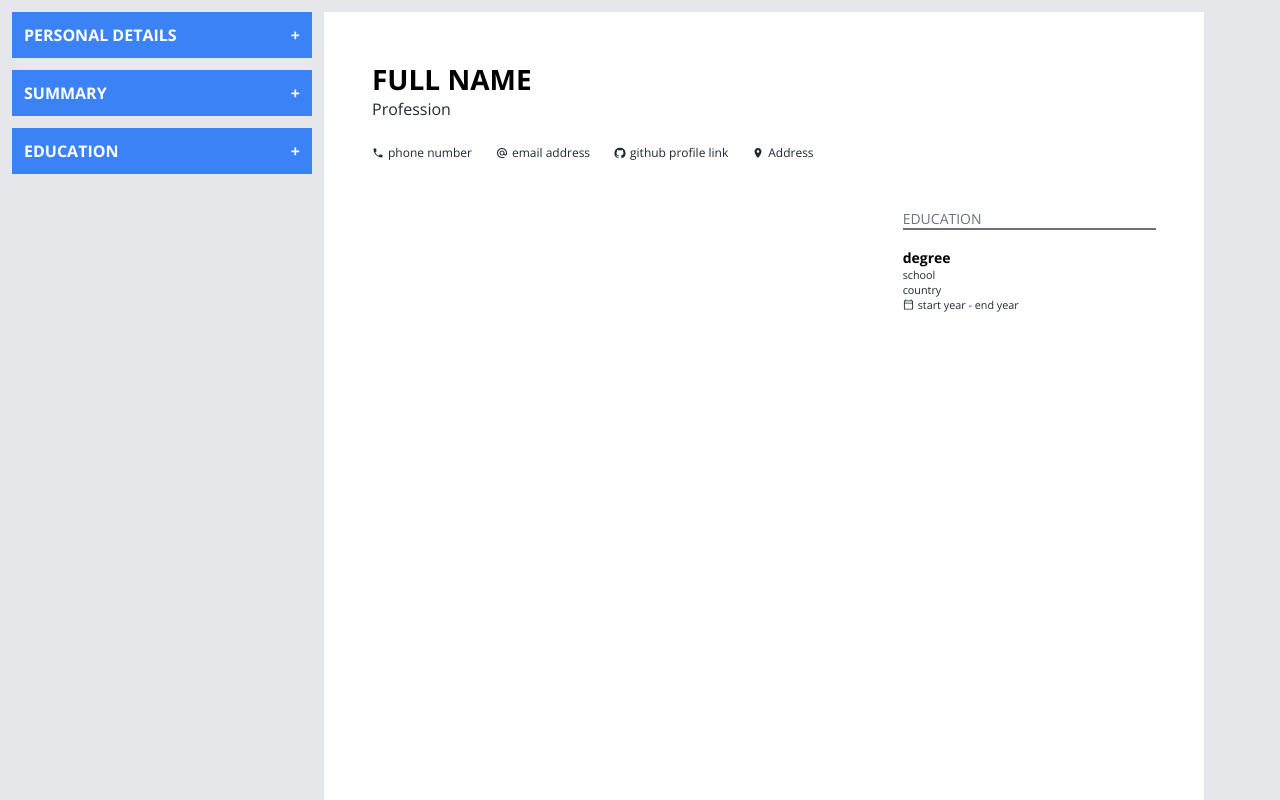
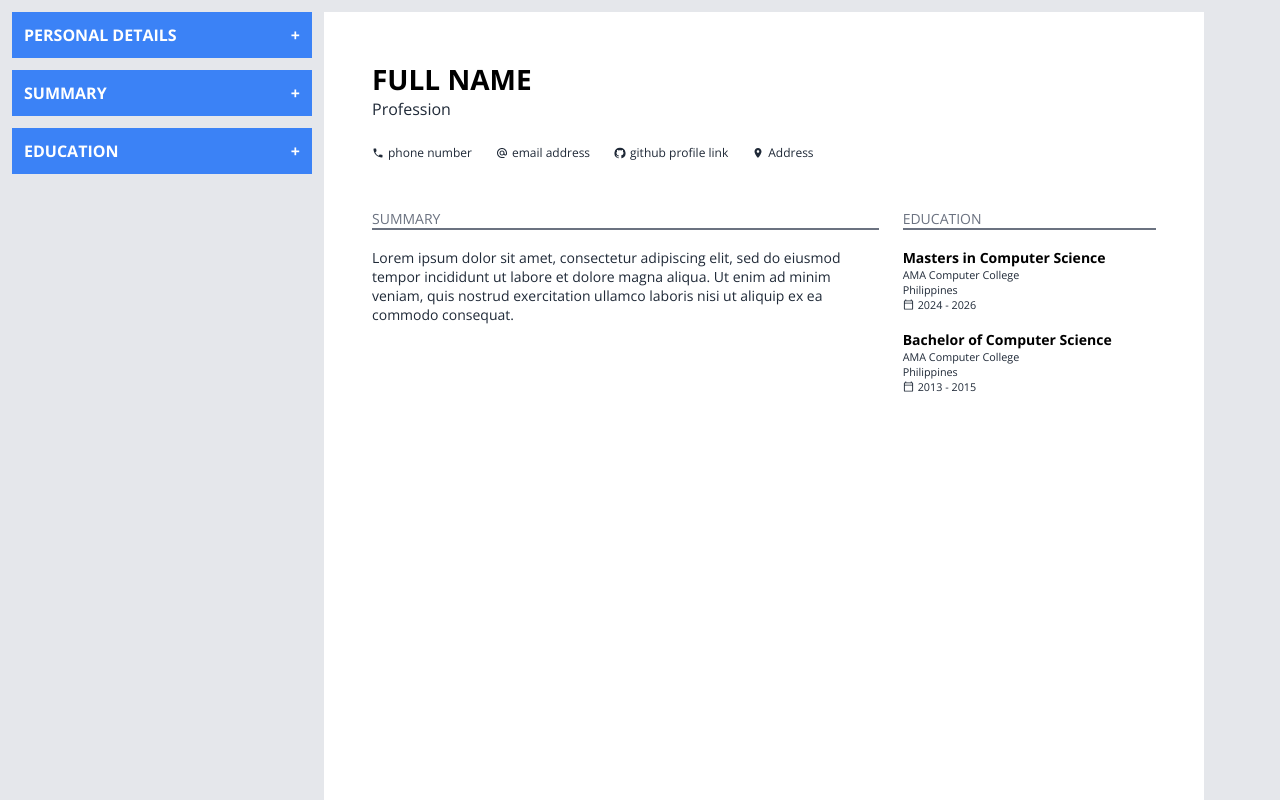
Before and after one commit to rabdevph/react-cv-builder, a React app: page / in a window 1280 px wide. Shown: the top 800 px of the page. Built offline with nearby package versions, Linux system fonts and the light colour scheme; the HTML template or start-up script is replaced by a standard one.

Commit message:
Modify forms and cv sections

```diff
--- a/package.json
+++ b/package.json
@@ -15,7 +15,8 @@
     "@mui/icons-material": "^5.14.1",
     "@mui/material": "^5.14.2",
     "react": "^18.2.0",
-    "react-dom": "^18.2.0"
+    "react-dom": "^18.2.0",
+    "uuid": "^9.0.0"
   },
   "devDependencies": {
     "@types/react": "^18.2.15",
--- a/src/App.jsx
+++ b/src/App.jsx
@@ -7,14 +7,15 @@ import { PersonalDetails } from './sections/PersonalDetails.jsx';
 import { Summary } from './sections/Summary.jsx';
 import { Education } from './sections/Education.jsx';
 
-import { personal, summary, education } from './data/data.js';
+import { data } from './data/data.js';
 
 import './App.css';
 
 function App() {
-  const [personalDetails, setPersonalDetails] = useState(personal);
-  const [summaryContent, setSummaryContent] = useState(summary);
-  const [educationDetails, setEducationDetails] = useState(education);
+  const { personal, summary, education } = data;
+  const [personalData, setPersonalData] = useState(personal);
+  const [summaryData, setSummaryData] = useState(summary);
+  const [educationData, setEducationData] = useState(education);
 
   const [isSummaryVisible, setIsSummaryVisible] = useState(true);
 
@@ -31,24 +32,24 @@ function App() {
   return (
     <div className="app">
       <div className="cv-forms">
-        <PersonalDetailsForm setPersonalDetails={setPersonalDetails} />
+        <PersonalDetailsForm setPersonalData={setPersonalData} />
         <SummaryForm
-          summaryContent={summaryContent}
-          setSummaryContent={setSummaryContent}
+          summaryData={summaryData}
+          setSummaryData={setSummaryData}
           isSummaryVisible={isSummaryVisible}
           setIsSummaryVisible={setIsSummaryVisible}
         />
-        <EducationForm setEducationDetails={setEducationDetails} />
+        <EducationForm educationData={educationData} setEducationData={setEducationData} />
       </div>
       <div className="cv-wrapper">
         <div className="cv">
-          <PersonalDetails personalDetails={personalDetails} />
+          <PersonalDetails personalData={personalData} />
           <div className="general-info">
             <div className="primary-info">
-              {summaryContent && isSummaryVisible && <Summary summaryContent={summaryContent} />}
+              {summaryData && isSummaryVisible && <Summary summaryData={summaryData} />}
             </div>
             <div className="secondary-info">
-              <Education educationDetails={educationDetails} />
+              {educationData.length > 0 && <Education educationData={educationData} />}
             </div>
           </div>
         </div>
--- a/src/components/Input.jsx
+++ b/src/components/Input.jsx
@@ -1,6 +1,6 @@
 import { useState } from 'react';
 
-export const Input = ({ id, label, collapsed, handleInputChange }) => {
+export const Input = ({ id, label, handleInputChange }) => {
   const [focusedInput, setFocusedInput] = useState(null);
 
   const handleFocus = (inputId) => {
@@ -12,7 +12,7 @@ export const Input = ({ id, label, collapsed, handleInputChange }) => {
   };
 
   return (
-    <div className={`form-input-wrapper ${collapsed ? 'collapsed' : ''}`}>
+    <>
       <input
         className={`form-input ${focusedInput === id ? 'focused' : ''}`}
         type="text"
@@ -23,6 +23,6 @@ export const Input = ({ id, label, collapsed, handleInputChange }) => {
         onBlur={handleBlur}
         onChange={handleInputChange}
       />
-    </div>
+    </>
   );
 };
--- a/src/components/TextArea.jsx
+++ b/src/components/TextArea.jsx
@@ -1,6 +1,6 @@
 import { useState } from 'react';
 
-export const TextArea = ({ id, label, collapsed, handleInputChange }) => {
+export const TextArea = ({ id, label, handleInputChange }) => {
   const [focused, setFocused] = useState(false);
 
   const handleFocus = () => {
@@ -11,7 +11,7 @@ export const TextArea = ({ id, label, collapsed, handleInputChange }) => {
     setFocused(false);
   };
   return (
-    <div className={`form-input-wrapper ${collapsed ? 'collapsed' : ''}`}>
+    <>
       <textarea
         className={`form-input textarea ${focused ? 'focused' : ''}`}
         id={id}
@@ -20,6 +20,6 @@ export const TextArea = ({ id, label, collapsed, handleInputChange }) => {
         onBlur={handleBlur}
         onChange={handleInputChange}
       ></textarea>
-    </div>
+    </>
   );
 };
--- a/src/data/data.js
+++ b/src/data/data.js
@@ -1,18 +1,36 @@
-export const personal = {
+import { v4 as uuidv4 } from 'uuid';
+
+export const data = {
+  personal: {
     name: 'full name',
     profession: 'profession',
     phone: 'phone number',
     email: 'email address',
     github: 'github profile link',
     address: 'address',
+  },
+  summary: {
+    content:
+      'Lorem ipsum dolor sit amet, consectetur adipiscing elit, sed do eiusmod tempor incididunt ut labore et dolore magna aliqua. Ut enim ad minim veniam, quis nostrud exercitation ullamco laboris nisi ut aliquip ex ea commodo consequat. ',
+  },
+  education: [
+    {
+      id: uuidv4(),
+      isVisible: true,
+      degree: 'Masters in Computer Science',
+      school: 'AMA Computer College',
+      country: 'Philippines',
+      'start-year': '2024',
+      'end-year': '2026',
+    },
+    {
+      id: uuidv4(),
+      isVisible: true,
+      degree: 'Bachelor of Computer Science',
+      school: 'AMA Computer College',
+      country: 'Philippines',
+      'start-year': '2013',
+      'end-year': '2015',
+    },
+  ],
 };
-
-export const summary = '';
-
-export const education = {
-  degree: 'degree',
-  school: 'school',
-  country: 'country',
-  'start-year': 'start year',
-  'end-year': 'end year',
-};
--- a/src/sections/Education.jsx
+++ b/src/sections/Education.jsx
@@ -1,14 +1,17 @@
 import CalendarTodayOutlinedIcon from '@mui/icons-material/CalendarTodayOutlined';
 
-export const Education = ({ educationDetails }) => {
-  const { degree, school, country, 'start-year': startYear, 'end-year': endYear } = educationDetails;
+export const Education = ({ educationData }) => {
   return (
     <div className="education">
       <div className="heading">
         <p className="header">EDUCATION</p>
         <div className="horizontal-line"></div>
       </div>
-      <div className="education-content">
+      {educationData.map((eduData) => {
+        const { id, isVisible, degree, school, country, 'start-year': startYear, 'end-year': endYear } = eduData;
+        return (
+          isVisible && (
+            <div className="education-content" key={id}>
               <p className="education-degree">{degree}</p>
               <p className="education-school">{school}</p>
               <p className="education-country">{country}</p>
@@ -19,6 +22,9 @@ export const Education = ({ educationDetails }) => {
                 </p>
               </div>
             </div>
+          )
+        );
+      })}
     </div>
   );
 };
--- a/src/sections/EducationForm.jsx
+++ b/src/sections/EducationForm.jsx
@@ -1,10 +1,18 @@
 import { useState } from 'react';
+
+import { v4 as uuidv4 } from 'uuid';
 
 import { Input } from '../components/Input.jsx';
 
-export const EducationForm = ({ setEducationDetails }) => {
+import VisibilityIcon from '@mui/icons-material/Visibility';
+import VisibilityOffIcon from '@mui/icons-material/VisibilityOff';
+import DeleteOutlineIcon from '@mui/icons-material/DeleteOutline';
+
+export const EducationForm = ({ educationData, setEducationData }) => {
   const [collapsed, setCollapsed] = useState(false);
   const [formValues, setFormValues] = useState({
+    id: uuidv4(),
+    isVisible: true,
     degree: '',
     school: '',
     country: '',
@@ -26,10 +34,44 @@ export const EducationForm = ({ setEducationDetails }) => {
     });
   };
 
+  const toggleVisibility = (id) => {
+    setEducationData((prevData) =>
+      prevData.map((eduData) => {
+        if (eduData.id === id) {
+          return {
+            ...eduData,
+            isVisible: !eduData.isVisible,
+          };
+        }
+        return eduData;
+      }),
+    );
+  };
+
+  const deleteEducation = (id) => {
+    setEducationData((prevData) => prevData.filter((eduData) => eduData.id !== id));
+  };
+
   const handleFormSubmit = (e) => {
     e.preventDefault();
-    // update education object -> [data.js]
-    setEducationDetails(formValues);
+
+    // update education array -> [data.js]
+    setEducationData((prevState) => {
+      return [...prevState, formValues];
+    });
+
+    // clear form values
+    setFormValues({
+      id: uuidv4(),
+      isVisible: true,
+      degree: '',
+      school: '',
+      country: '',
+      'start-year': '',
+      'end-year': '',
+    });
+
+    e.target.reset();
   };
 
   return (
@@ -37,14 +79,63 @@ export const EducationForm = ({ setEducationDetails }) => {
       <button className={`form-collapse-btn ${collapsed ? 'collapsed' : ''}`} onClick={toggleCollapse}>
         EDUCATION
       </button>
-      <form className={`form ${collapsed ? 'collapsed' : ''}`} onSubmit={handleFormSubmit}>
-        <Input id="degree" label="degree" collapsed={collapsed} handleInputChange={handleInputChange} />
-        <Input id="school" label="school" collapsed={collapsed} handleInputChange={handleInputChange} />
-        <Input id="country" label="Country" collapsed={collapsed} handleInputChange={handleInputChange} />
-        <Input id="start-year" label="start year" collapsed={collapsed} handleInputChange={handleInputChange} />
-        <Input id="end-year" label="end year" collapsed={collapsed} handleInputChange={handleInputChange} />
-        <input type="submit" className="update-button" id="update-btn" value="UPDATE" />
-      </form>
+      <div className={`form-collapse-wrapper ${collapsed ? 'collapsed' : ''}`}>
+        <form className="form" onSubmit={handleFormSubmit}>
+          <Input id="degree" label="degree" handleInputChange={handleInputChange} />
+          <Input id="school" label="school" handleInputChange={handleInputChange} />
+          <Input id="country" label="Country" handleInputChange={handleInputChange} />
+          <Input id="start-year" label="start year" handleInputChange={handleInputChange} />
+          <Input id="end-year" label="end year" handleInputChange={handleInputChange} />
+          <input type="submit" className="add-button" id="add-btn" value="ADD" />
+        </form>
+        {educationData.length > 0 && (
+          <div className="education-list">
+            {educationData.map((eduData) => {
+              const { id, isVisible, degree } = eduData;
+              return (
+                <div className="education-list-degree" key={id}>
+                  <p className="degree">{degree}</p>
+                  <div className="education-list-controls">
+                    <button type="button" className="visibility-button" onClick={() => toggleVisibility(id)}>
+                      {isVisible && (
+                        <VisibilityOffIcon
+                          sx={{
+                            fontSize: 14,
+                            color: '#3b82f6',
+                            '&:hover': { color: '#2563eb' },
+                            '&:active': { color: '#3b82f6' },
+                          }}
+                        />
+                      )}
+
+                      {!isVisible && (
+                        <VisibilityIcon
+                          sx={{
+                            fontSize: 14,
+                            color: '#3b82f6',
+                            '&:hover': { color: '#2563eb' },
+                            '&:active': { color: '#3b82f6' },
+                          }}
+                        />
+                      )}
+                    </button>
+                    <button type="button" className="delete-button" onClick={() => deleteEducation(id)}>
+                      <DeleteOutlineIcon
+                        sx={{
+                          fontSize: 14,
+                          color: '#3b82f6',
+                          '&:hover': { color: '#2563eb' },
+                          '&:active': { color: '#3b82f6' },
+                        }}
+                      />
+                    </button>
+                  </div>
+                </div>
+              );
+            })}
+          </div>
+        )}
+      </div>
     </div>
   );
 };
--- a/src/sections/PersonalDetails.jsx
+++ b/src/sections/PersonalDetails.jsx
@@ -7,8 +7,8 @@ import PlaceIcon from '@mui/icons-material/Place';
 
 import '../styles/cv.css';
 
-export const PersonalDetails = ({ personalDetails }) => {
-  const { name, profession, phone, email, github, address } = personalDetails;
+export const PersonalDetails = ({ personalData }) => {
+  const { name, profession, phone, email, github, address } = personalData;
 
   return (
     <div className="personal">
--- a/src/sections/Summary.jsx
+++ b/src/sections/Summary.jsx
@@ -1,13 +1,14 @@
 import React from 'react';
 
-export const Summary = ({ summaryContent }) => {
+export const Summary = ({ summaryData }) => {
+  const { content } = summaryData;
   return (
     <div className="summary">
       <div className="heading">
         <p className="header">SUMMARY</p>
         <div className="horizontal-line"></div>
       </div>
-      <p className="summary-content">{summaryContent}</p>
+      <p className="summary-content">{content}</p>
     </div>
   );
 };
--- a/src/sections/SummaryForm.jsx
+++ b/src/sections/SummaryForm.jsx
@@ -1,4 +1,4 @@
-import { useState } from 'react';
+import { useState, useRef } from 'react';
 
 import { TextArea } from '../components/TextArea.jsx';
 
@@ -7,22 +7,26 @@ import VisibilityOffIcon from '@mui/icons-material/VisibilityOff';
 
 import '../styles/forms.css';
 
-export const SummaryForm = ({ summaryContent, setSummaryContent, isSummaryVisible, setIsSummaryVisible }) => {
+export const SummaryForm = ({ summaryData, setSummaryData, isSummaryVisible, setIsSummaryVisible }) => {
   const [collapsed, setCollapsed] = useState(false);
-  const [formValue, setFormValue] = useState('');
+  const [formValue, setFormValue] = useState({});
 
   const toggleCollapse = () => {
     setCollapsed((prevState) => !prevState);
   };
 
   const handleInputChange = (e) => {
-    setFormValue(e.target.value);
+    setFormValue({
+      content: e.target.value,
+    });
   };
 
   const handleFormSubmit = (e) => {
     e.preventDefault();
-    // update summary -> [data.js]
-    setSummaryContent(formValue);
+    // update summary object -> [data.js]
+    setSummaryData(formValue);
+    setFormValue({});
+    e.target.reset();
   };
 
   const toggleSummaryVisibility = () => {
@@ -34,10 +38,11 @@ export const SummaryForm = ({ summaryContent, setSummaryContent, isSummaryVisibl
       <button className={`form-collapse-btn ${collapsed ? 'collapsed' : ''}`} onClick={toggleCollapse}>
         SUMMARY
       </button>
-      <form className={`form ${collapsed ? 'collapsed' : ''}`} onSubmit={handleFormSubmit}>
-        <TextArea id="content" label="Summary" collapsed={collapsed} handleInputChange={handleInputChange} />
+      <div className={`form-collapse-wrapper ${collapsed ? 'collapsed' : ''}`}>
+        <form className="form" onSubmit={handleFormSubmit}>
+          <TextArea id="content" label="Summary" handleInputChange={handleInputChange} />
           <div className="controls">
-          {summaryContent && (
+            {summaryData && (
               <button type="button" className="visibility-button" onClick={toggleSummaryVisibility}>
                 {isSummaryVisible && (
                   <VisibilityOffIcon
@@ -67,5 +72,6 @@ export const SummaryForm = ({ summaryContent, setSummaryContent, isSummaryVisibl
           </div>
         </form>
       </div>
+    </div>
   );
 };
```
Also changed, not shown: src/sections/PersonalDetailsForm.jsx (+14 -12 lines), src/styles/forms.css (+47 -9 lines), 1 other file (tests, documents, lock files or other folders). Lines whose indentation alone changed are shown as unchanged.
